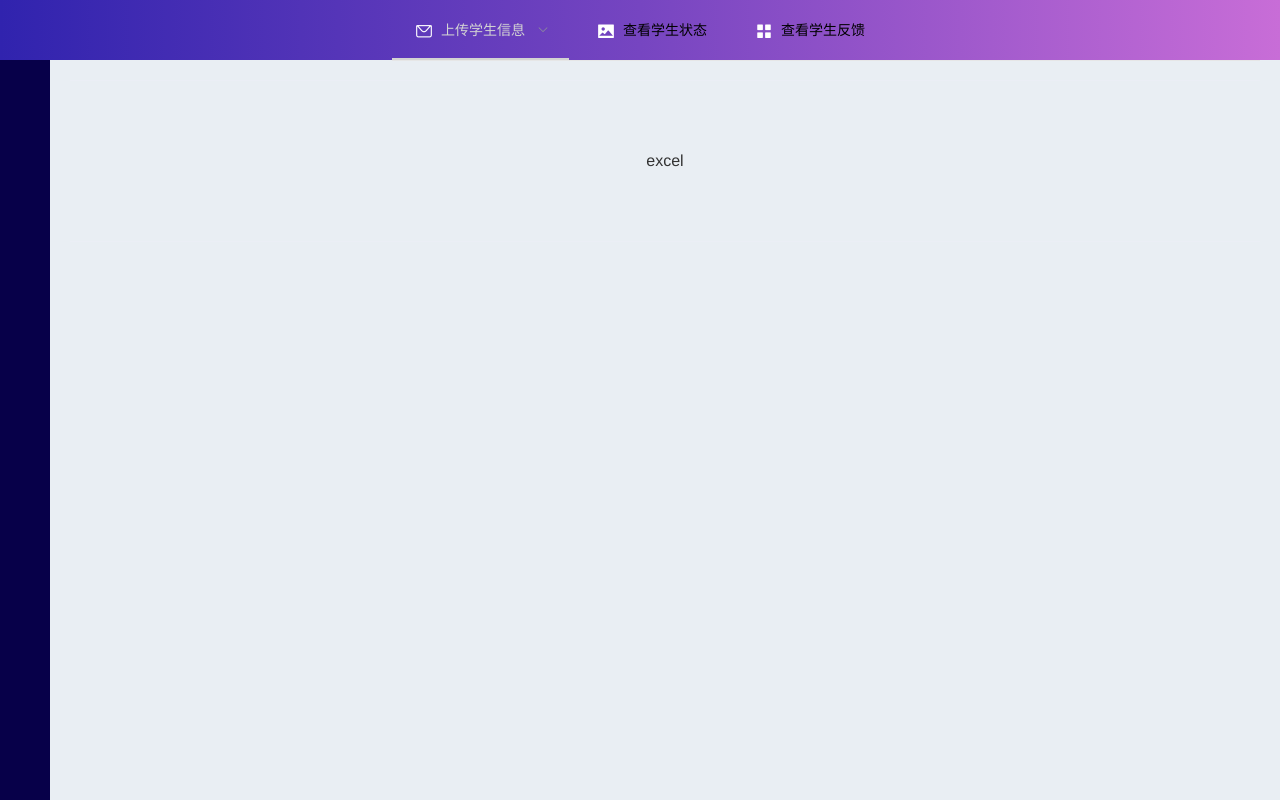
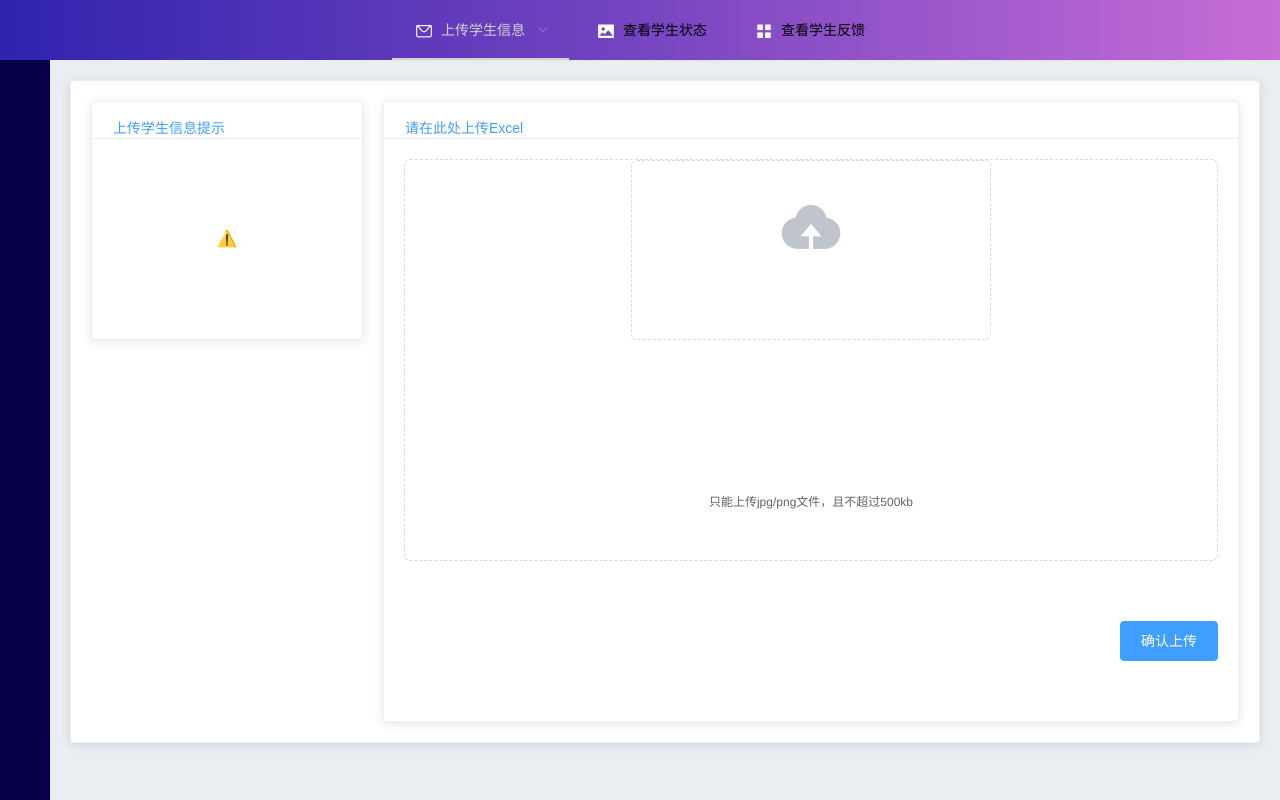
Before and after one commit to CgyAlexwong/InfoVerficationSys, a Vue app in the folder frontend/infoVerificationSys/: page /#/admin/uploadExcel in a window 1280 px wide. Built offline with nearby package versions, Linux system fonts and the light colour scheme.

Commit message:
feat: 完成查看状态和反馈功能

```diff
--- a/frontend/infoVerificationSys/src/router/index.js
+++ b/frontend/infoVerificationSys/src/router/index.js
@@ -52,12 +52,12 @@ const router = new Router({
       }
     },
     {
-      path:'/admin',
+      path: '/admin',
       name: '学生反馈查看',
       component: Admin,
       iconClass: 'el-icon-menu',
-      children:[
-        {path:'/admin/checkFeedback',component:CheckFeedback,name:'学生反馈查看'}
+      children: [
+        {path: '/admin/checkFeedback', component: CheckFeedback, name: '学生反馈查看'}
       ]
     }
 
--- a/frontend/infoVerificationSys/src/views/admin/checkFeedback/CheckFeedback.vue
+++ b/frontend/infoVerificationSys/src/views/admin/checkFeedback/CheckFeedback.vue
@@ -1,7 +1,7 @@
 <template>
     <el-container>
         <el-table :data='feedback' style="width: 100%; margin: 0 auto;" max-height="1000px" stripe
-                  highlight-current-row :default-sort="{prop: 'isHandle', order: 'descending'}">
+                  highlight-current-row :default-sort="{prop: 'isHandle', order: 'ascending'}">
             <el-table-column header-align="center" align="center" fixed label="姓名"
                              width="180px" prop="stuName">
 
--- a/frontend/infoVerificationSys/src/views/admin/checkStatus/checkStatus.js
+++ b/frontend/infoVerificationSys/src/views/admin/checkStatus/checkStatus.js
@@ -118,12 +118,6 @@ export default {
         this.getUserInfo(row.identityNum)
       })
     },
-    // //修改学生信息
-    // handleInfoEdit(row) {
-    //     //编辑
-    //     this.dialogFormVisible = true
-    //     this.stuInfoForm = (Object).assign({}, row)
-    // },
 
     handleDialogClose () {
       let _this = this
--- a/frontend/infoVerificationSys/src/views/admin/uploadExcel/UploadExcel.vue
+++ b/frontend/infoVerificationSys/src/views/admin/uploadExcel/UploadExcel.vue
@@ -1,15 +1,38 @@
 <template>
-    <el-collapse>
-        excel
-    </el-collapse>
+    <el-card>
+        <el-row :gutter="20">
+            <el-col :span="6">
+                <el-card>
+                    <el-button slot="header"
+                               style="float: left; padding-top: 0" type="text">上传学生信息提示
+                    </el-button>
+                    <div>
+                        <span >⚠️</span>
+                    </div>
+                </el-card>
+            </el-col>
+            <el-col :span="18">
+                <el-card>
+                    <el-button slot="header"
+                               style="float:left; padding-top:0 " type="text">请在此处上传Excel</el-button>
+                    <el-upload
+                            class="upload"
+                            :auto-upload="false"
+                            drag multiple
+                            action="=admin/uploadExcel">
+                        <i class="el-icon-upload"></i>
+                        <div class="el-upload__text">将文件拖到此处，或<em>点击上传</em></div>
+                        <div class="el-upload__tip" slot="tip">只能上传jpg/png文件，且不超过500kb</div>
+                    </el-upload>
+                    <div class="footer">
+                        <el-button type="primary" @click="uploadStuExcel">确认上传</el-button>
+                    </div>
+                </el-card>
+            </el-col>
+        </el-row>
+    </el-card>
 </template>
 
-<script>
-  export default{
-    name: 'UploadExcel'
-  }
-</script>
+<script src="./uploadExcel.js"></script>
 
-<style scoped>
-
-</style>
+<style scoped src="./uploadExcel.css"></style>
--- /dev/null
+++ b/frontend/infoVerificationSys/src/views/admin/uploadExcel/uploadExcel.css
@@ -0,0 +1,28 @@
+.footer {
+    float: right;
+    padding:0 auto;
+    margin-top: 0;
+}
+.upload {
+    border: 1px dashed #d9d9d9;
+    border-radius: 6px;
+    cursor: pointer;
+    height: 400px;
+    overflow: hidden;
+}
+.el-upload__text {
+    font-size: 100px;
+    color: #8c939d;
+    width: 178px;
+    height: 178px;
+    line-height: 178px;
+    text-align: center;
+}
+.el-upload__tip {
+    float:top;
+}
+.avatar {
+    width: 178px;
+    height: 178px;
+    display: block;
+}
--- /dev/null
+++ b/frontend/infoVerificationSys/src/views/admin/uploadExcel/uploadExcel.js
@@ -0,0 +1,8 @@
+export default{
+  name: 'UploadExcel',
+  methods:{
+    uploadStuExcel(){
+
+    }
+  }
+}
--- a/frontend/infoVerificationSys/src/views/admin/uploadPhotos/UploadPhotos.vue
+++ b/frontend/infoVerificationSys/src/views/admin/uploadPhotos/UploadPhotos.vue
@@ -1,5 +1,5 @@
 <template>
-    <div>
+    <el-card>
         <el-upload
                 action="https://jsonplaceholder.typicode.com/posts/"
                 list-type="picture-card"
@@ -21,7 +21,7 @@
             <el-button size="small" type="primary">点击上传</el-button>
             <div slot="tip" class="el-upload__tip">只能上传jpg/png文件，且不超过500kb</div>
         </el-upload>
-    </div>
+    </el-card>
 </template>
 
 <script src="./uploadPhotos.js"></script>
```
